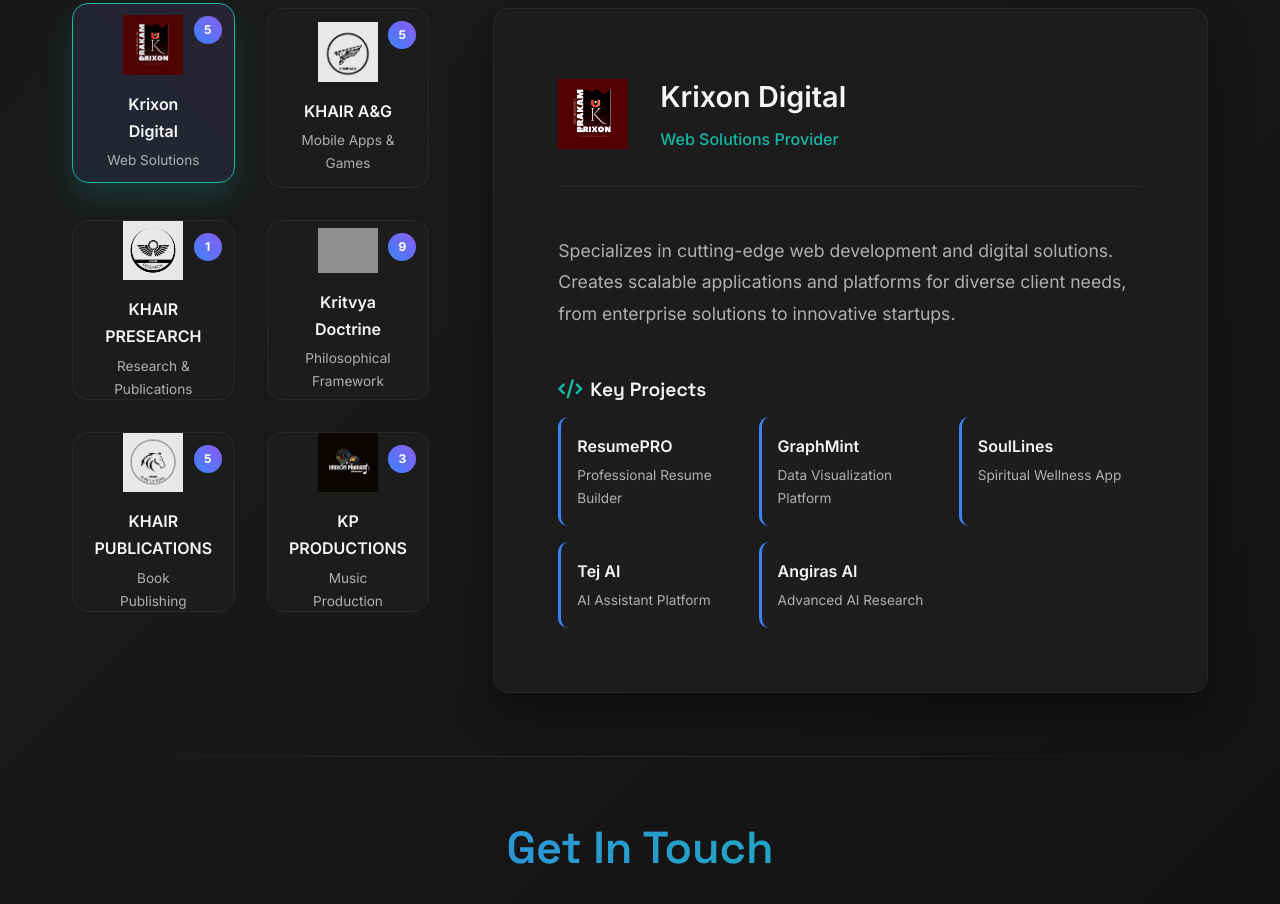
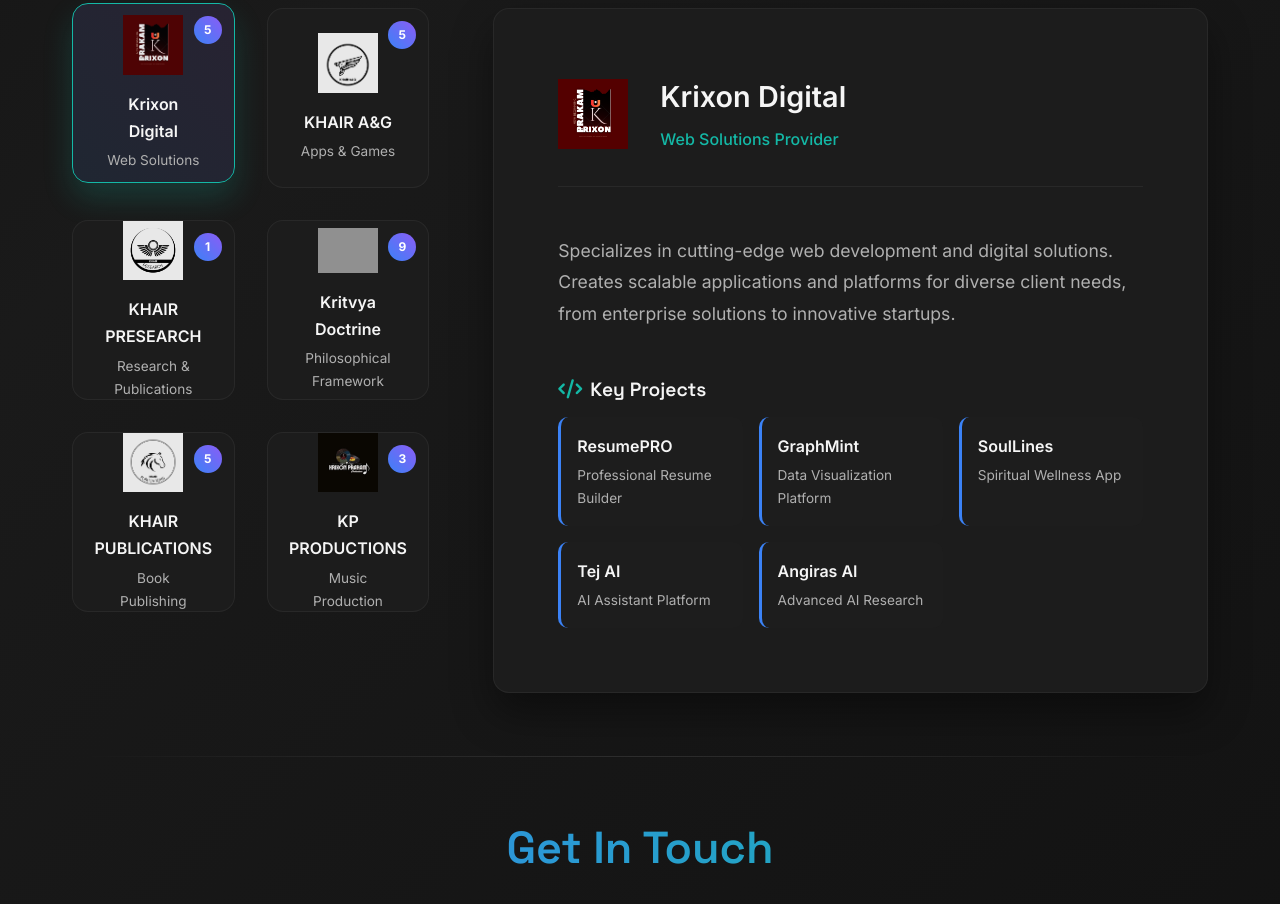
Before and after one commit to krithik-khair/group, a plain HTML site: page index.html in a window 1280 px wide. Shown: the part 1951-2855 px from the top of the page. Drawn offline with Linux system fonts and the light colour scheme; grey boxes are pictures that could not be loaded.

Commit message:
Update index.html

```diff
--- a/index.html
+++ b/index.html
@@ -915,7 +915,7 @@
                     <div class="icon-card" data-key="khair">
                         <img src="khair.png" alt="KHAIR A&G" onerror="this.src='https://cdn-icons-png.flaticon.com/512/2991/2991116.png'">
                         <div class="icon-title">KHAIR A&G</div>
-                        <div class="icon-subtitle">Mobile Apps & Games</div>
+                        <div class="icon-subtitle">Apps & Games</div>
                         <div class="icon-badge">5</div>
                     </div>
 
```
